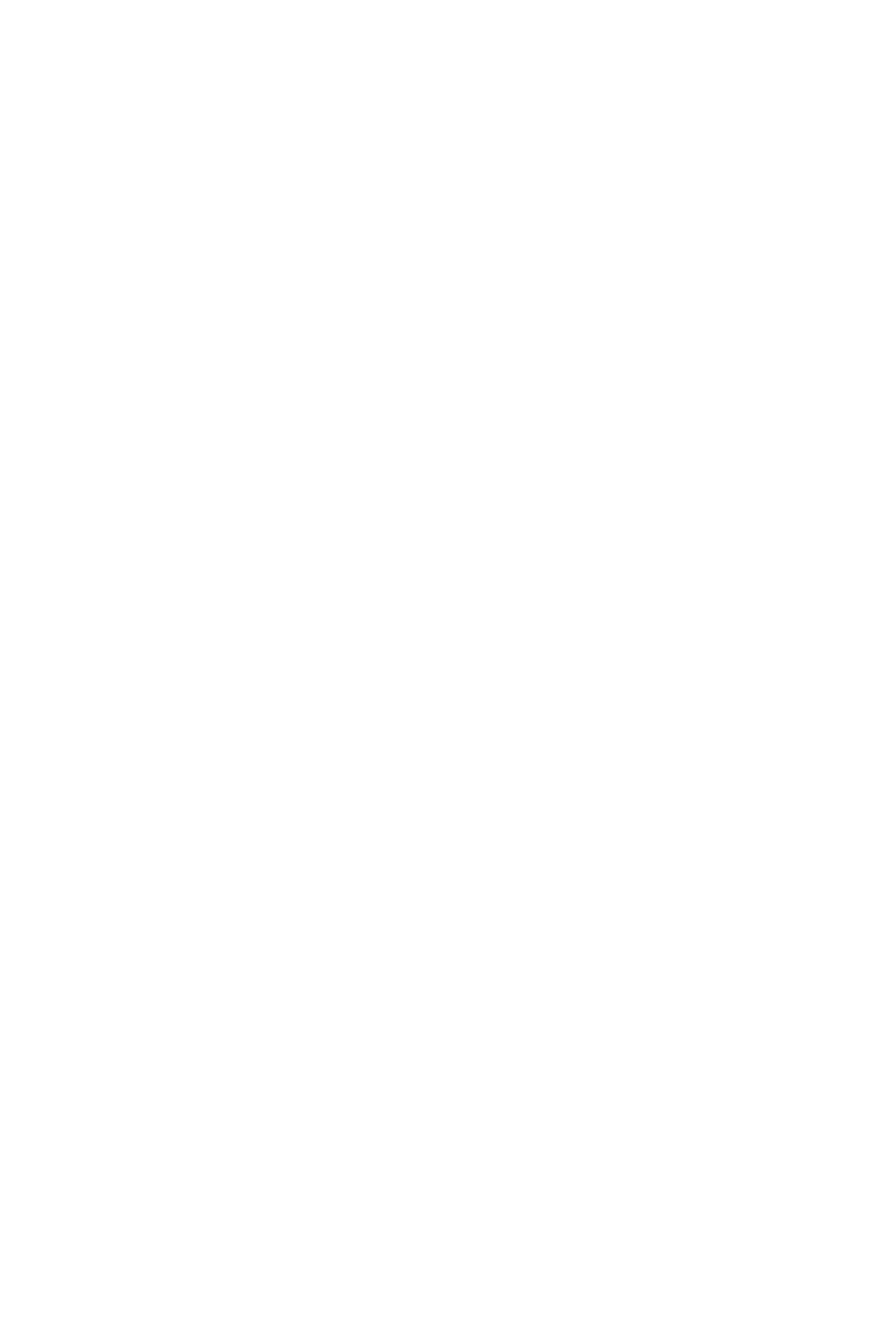
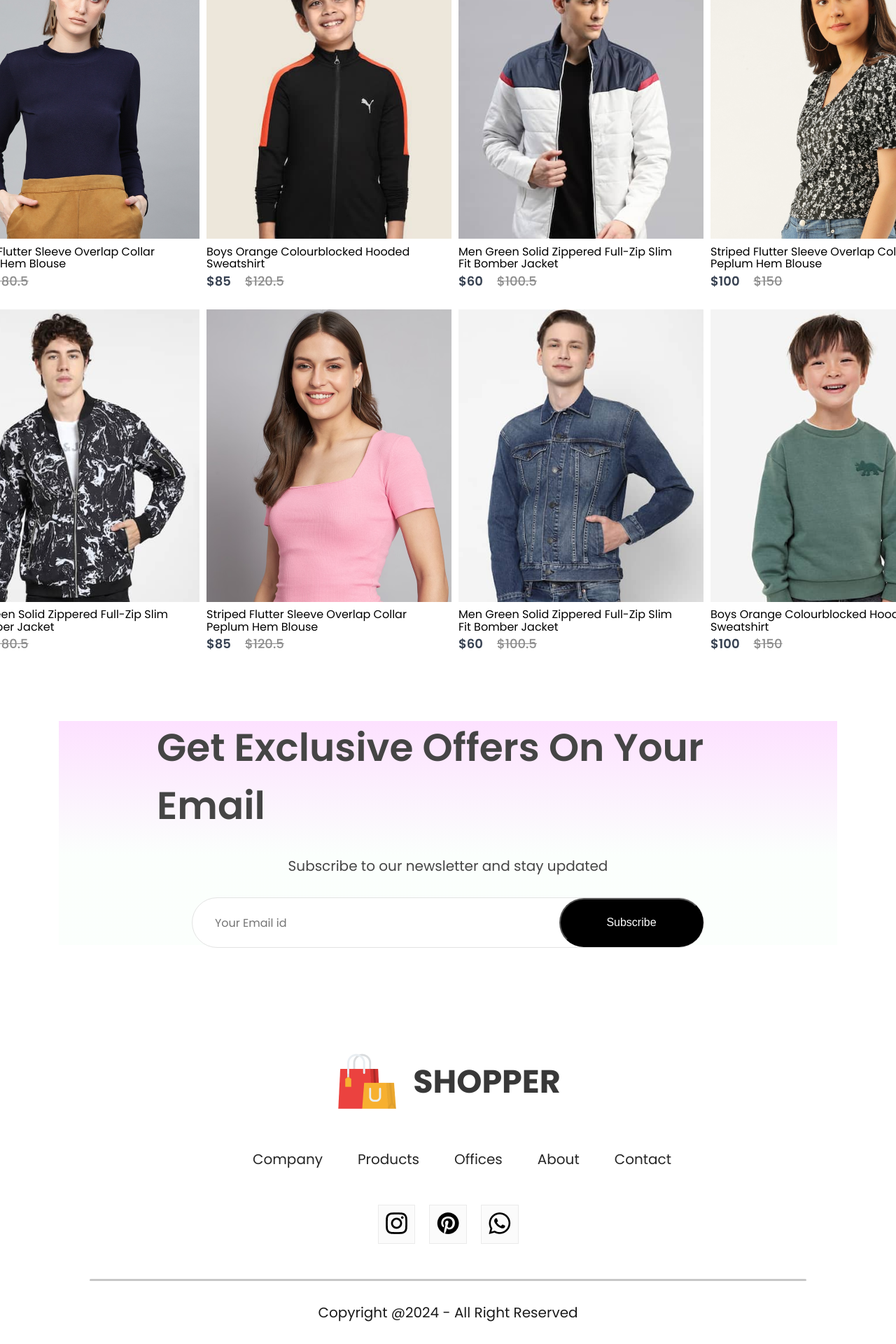
Before and after one commit to Likithpranai/Full-Stack-E-Commerce, a React (Create React App) app: page / in a window 1280 px wide. Shown: the part 2897-4817 px from the top of the page at 70% size. Before the commit the page ends 2687 px from the top, so only its background shows below. Built offline with nearby package versions, Linux system fonts and the light colour scheme.

Commit message:
Footer added

```diff
--- a/src/App.js
+++ b/src/App.js
@@ -6,6 +6,7 @@ import Product from "./Pages/Product";
 import Shop from "./Pages/Shop";
 import Cart from "./Pages/Cart";
 import LoginSignup from "./Pages/LoginSignup";
+import Footer from "./Components/Footer/Footer";
 
 function App() {
   return (
@@ -33,6 +34,7 @@ function App() {
           <Route path="/cart" element={<Cart />} />
           <Route path="/login" element={<LoginSignup />} />
         </Routes>
+        <Footer />
       </BrowserRouter>
     </div>
   );
--- /dev/null
+++ b/src/Components/Footer/Footer.css
@@ -0,0 +1,62 @@
+.footer {
+  display: flex;
+  flex-direction: column;
+  justify-content: center;
+  align-items: center;
+  gap: 50px;
+}
+
+.footer-logo {
+  display: flex;
+  align-items: center;
+  gap: 20px;
+}
+
+.footer-logo p {
+  color: #383838;
+  font-size: 46px;
+  font-weight: 700;
+}
+
+.footer-links {
+  display: flex;
+  list-style: none;
+  gap: 50px;
+  color: #252525;
+  font-size: 20px;
+}
+
+.footer-links li {
+  cursor: pointer;
+}
+
+.footer-social-icon {
+  display: flex;
+  gap: 20px;
+}
+
+.footer-icons-container {
+  padding: 10px;
+  padding-bottom: 6px;
+  background: #fbfbfb;
+  border: 1px solid #ebebeb;
+}
+
+.footer-copyright {
+  display: flex;
+  flex-direction: column;
+  align-items: center;
+  gap: 30px;
+  width: 100%;
+  margin-bottom: 30px;
+  color: #1a1a1a;
+  font-size: 20px;
+}
+
+.footer-copyright hr {
+  width: 80%;
+  border: none;
+  border-radius: 10px;
+  height: 3px;
+  background: #c7c7c7;
+}
--- /dev/null
+++ b/src/Components/Footer/Footer.jsx
@@ -0,0 +1,40 @@
+import React from "react";
+import "./Footer.css";
+import footer_logo from "../Assets/logo_big.png";
+import instagram_icon from "../Assets/instagram_icon.png";
+import pintester_icon from "../Assets/pintester_icon.png";
+import whatsapp_icon from "../Assets/whatsapp_icon.png";
+const Footer = () => {
+  return (
+    <div className="footer">
+      <div className="footer-logo">
+        <img src={footer_logo} alt="" />
+        <p>SHOPPER</p>
+      </div>
+      <ul className="footer-links">
+        <li>Company</li>
+        <li>Products</li>
+        <li>Offices</li>
+        <li>About</li>
+        <li>Contact</li>
+      </ul>
+      <div className="footer-social-icon">
+        <div className="footer-icons-container">
+          <img src={instagram_icon} alt="" />
+        </div>
+        <div className="footer-icons-container">
+          <img src={pintester_icon} alt="" />
+        </div>
+        <div className="footer-icons-container">
+          <img src={whatsapp_icon} alt="" />
+        </div>
+      </div>
+      <div className="footer-copyright">
+        <hr />
+        <p>Copyright @2024 - All Right Reserved </p>
+      </div>
+    </div>
+  );
+};
+
+export default Footer;
--- /dev/null
+++ b/src/Components/NewCollections/NewCollections.css
@@ -0,0 +1,28 @@
+.new-collections {
+  display: flex;
+  flex-direction: column;
+  align-items: center;
+  gap: 10px;
+  line-height: 1.1;
+  margin-bottom: 100px;
+}
+
+.new-collections h1 {
+  color: #171717;
+  font-size: 50px;
+  font-weight: 600;
+}
+
+.new-collections hr {
+  width: 200px;
+  height: 6px;
+  border-radius: 20px;
+  background: #252525;
+}
+
+.collections {
+  display: grid;
+  grid-template-columns: 1fr 1fr 1fr 1fr;
+  margin-top: 50px;
+  gap: 30px;
+}
--- /dev/null
+++ b/src/Components/NewCollections/NewCollections.jsx
@@ -0,0 +1,32 @@
+import React from "react";
+import "./NewCollections.css";
+import new_collection from "../Assets/new_collections";
+import Items from "../Items/Items";
+
+const NewCollections = () => {
+  return (
+    <div className="new-collections">
+      <h1>NEW COLLECTIONS</h1>
+      <hr />
+      <div className="collections">
+        {new_collection.map((item, i) => {
+          {
+            /*MAPPING THE NEW COLLECTIONS PASSING THE ITEM AND INDEX*/
+          }
+          return (
+            <Items
+              key={i}
+              id={item.id}
+              name={item.name}
+              image={item.image}
+              new_price={item.new_price}
+              old_price={item.old_price}
+            />
+          );
+        })}
+      </div>
+    </div>
+  );
+};
+
+export default NewCollections;
--- /dev/null
+++ b/src/Components/NewsLetter/NewsLetter.css
@@ -0,0 +1,55 @@
+.news-letter {
+  width: 65%;
+  height: 40vh;
+  display: flex;
+  flex-direction: column;
+  align-items: center;
+  justify-content: center;
+  margin: auto;
+  padding: 0px 140px;
+  margin-bottom: 150px;
+  background: linear-gradient(180deg, #fde1ff 0%, #e1ffea22 60%);
+  gap: 30px;
+}
+
+.news-letter h1 {
+  color: #454545;
+  font-size: 55px;
+  font-weight: 600;
+}
+
+.news-letter p {
+  color: #454545;
+  font-size: 20px;
+}
+
+.news-letter div {
+  display: flex;
+  align-items: center;
+  justify-content: space-between;
+  background: white;
+  width: 730px;
+  height: 70px;
+  border-radius: 80px;
+  border: 1px solid #e3e3e3;
+}
+
+.news-letter input {
+  width: 500px;
+  margin-left: 30px;
+  border: none;
+  outline: none;
+  color: #616161;
+  font-family: Poppins;
+  font-size: 16px;
+}
+
+.news-letter div button {
+  width: 210px;
+  height: 70px;
+  border-radius: 80px;
+  background: black;
+  color: white;
+  font-size: 16px;
+  cursor: pointer;
+}
--- /dev/null
+++ b/src/Components/NewsLetter/NewsLetter.jsx
@@ -0,0 +1,17 @@
+import React from "react";
+import "./NewsLetter.css";
+
+const NewsLetter = () => {
+  return (
+    <div className="news-letter">
+      <h1>Get Exclusive Offers On Your Email</h1>
+      <p>Subscribe to our newsletter and stay updated</p>
+      <div>
+        <input type="email" placeholder="Your Email id" />
+        <button>Subscribe</button>
+      </div>
+    </div>
+  );
+};
+
+export default NewsLetter;
--- a/src/Pages/Shop.jsx
+++ b/src/Pages/Shop.jsx
@@ -2,12 +2,16 @@ import React from "react";
 import Hero from "../Components/Hero/Hero";
 import Popular from "../Components/Popular/Popular";
 import Offers from "../Components/Offers/Offers";
+import NewCollections from "../Components/NewCollections/NewCollections";
+import NewsLetter from "../Components/NewsLetter/NewsLetter";
 const Shop = () => {
   return (
     <div>
       <Hero />
       <Popular />
       <Offers />
+      <NewCollections />
+      <NewsLetter />
     </div>
   );
 };
```
